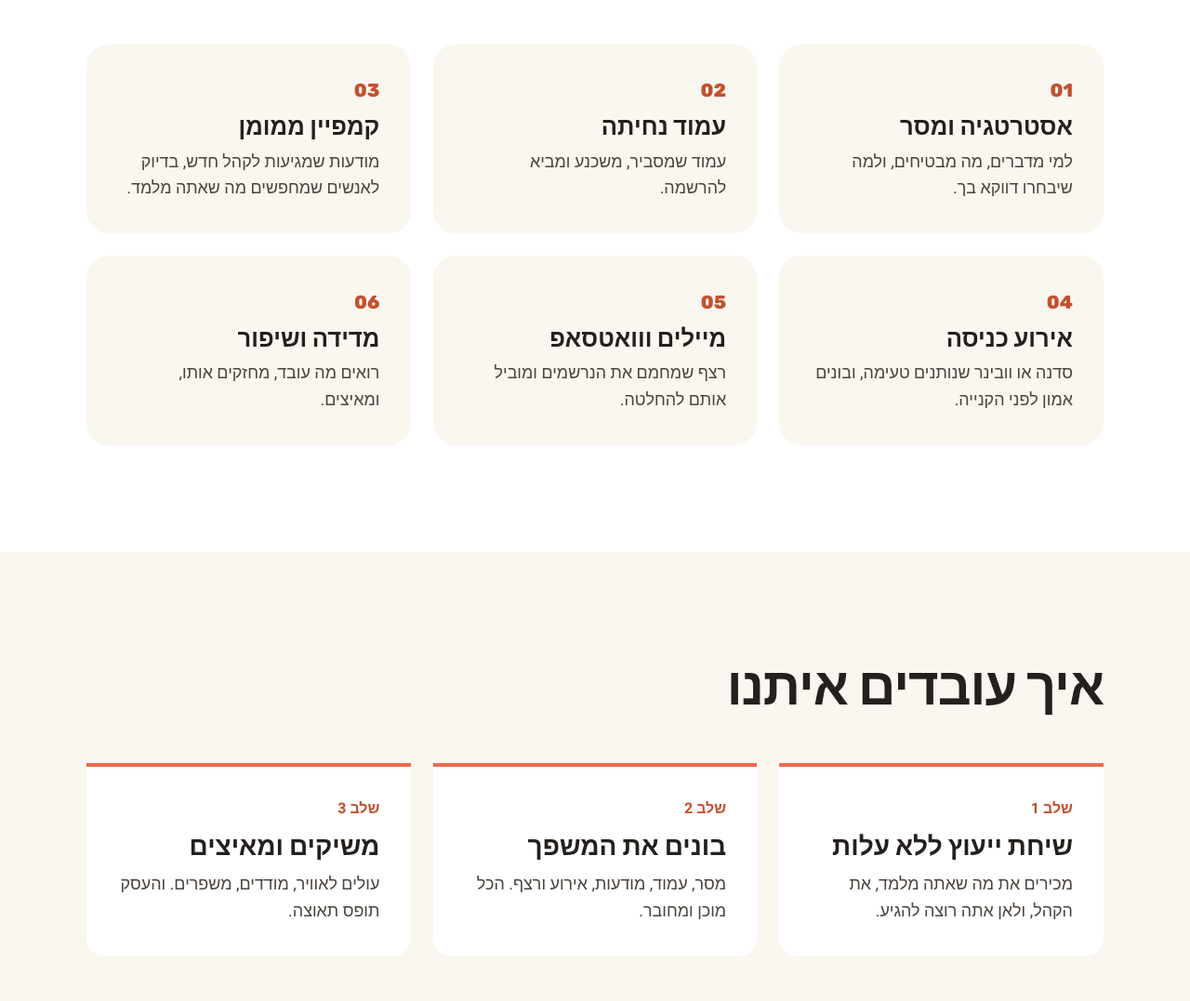
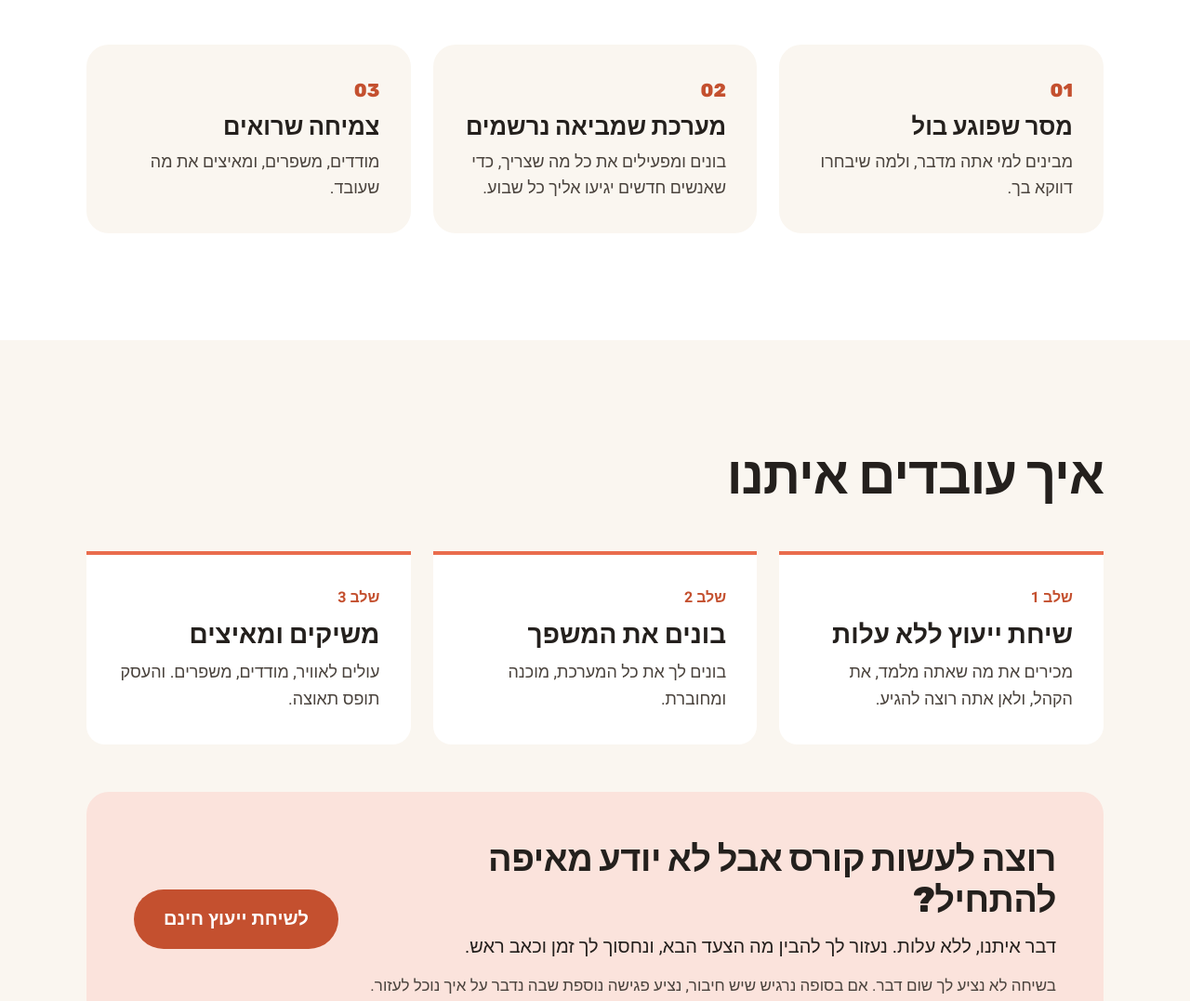
Before and after one commit to yogalivne25-del/teaocha-site, a website: page index.html in a window 1280 px wide. Shown: the part 2233-3310 px from the top of the page at 93% size. Drawn offline with Linux system fonts and the light colour scheme.

Commit message:
Trim funnel section to outcomes only
Co-Authored-By: Claude Opus 5.5 <noreply@anthropic.com>
Claude-Session: https://claude.ai/code/session_01LhcgvFiAWXcWnvvyFuqpQV

```diff
--- a/index.html
+++ b/index.html
@@ -193,12 +193,10 @@ footer a{color:var(--ink-3)}
         <p>לא עוד מודעה בודדת. מערכת שלמה שלוקחת אדם שלא שמע עליך – והופכת אותו לתלמיד.</p>
       </div>
       <div class="grid3">
-        <div class="step"><div class="num">01</div><h3>אסטרטגיה ומסר</h3><p>למי מדברים, מה מבטיחים, ולמה שיבחרו דווקא בך.</p></div>
-        <div class="step"><div class="num">02</div><h3>עמוד נחיתה</h3><p>עמוד שמסביר, משכנע ומביא להרשמה.</p></div>
-        <div class="step"><div class="num">03</div><h3>קמפיין ממומן</h3><p>מודעות שמגיעות לקהל חדש, בדיוק לאנשים שמחפשים מה שאתה מלמד.</p></div>
-        <div class="step"><div class="num">04</div><h3>אירוע כניסה</h3><p>סדנה או וובינר שנותנים טעימה, ובונים אמון לפני הקנייה.</p></div>
-        <div class="step"><div class="num">05</div><h3>מיילים ווואטסאפ</h3><p>רצף שמחמם את הנרשמים ומוביל אותם להחלטה.</p></div>
-        <div class="step"><div class="num">06</div><h3>מדידה ושיפור</h3><p>רואים מה עובד, מחזקים אותו, ומאיצים.</p></div>
+        <div class="step"><div class="num">01</div><h3>מסר שפוגע בול</h3><p>מבינים למי אתה מדבר, ולמה שיבחרו דווקא בך.</p></div>
+        <div class="step"><div class="num">02</div><h3>מערכת שמביאה נרשמים</h3><p>בונים ומפעילים את כל מה שצריך, כדי שאנשים חדשים יגיעו אליך כל שבוע.</p></div>
+        <div class="step"><div class="num">03</div><h3>צמיחה שרואים</h3><p>מודדים, משפרים, ומאיצים את מה שעובד.</p></div>
+      </div>
       </div>
     </div>
   </section>
@@ -208,7 +206,7 @@ footer a{color:var(--ink-3)}
       <h2 class="h2">איך עובדים איתנו</h2>
       <div class="grid3">
         <div class="phase"><div class="lbl">שלב 1</div><h3>שיחת ייעוץ ללא עלות</h3><p>מכירים את מה שאתה מלמד, את הקהל, ולאן אתה רוצה להגיע.</p></div>
-        <div class="phase"><div class="lbl">שלב 2</div><h3>בונים את המשפך</h3><p>מסר, עמוד, מודעות, אירוע ורצף. הכל מוכן ומחובר.</p></div>
+        <div class="phase"><div class="lbl">שלב 2</div><h3>בונים את המשפך</h3><p>בונים לך את כל המערכת, מוכנה ומחוברת.</p></div>
         <div class="phase"><div class="lbl">שלב 3</div><h3>משיקים ומאיצים</h3><p>עולים לאוויר, מודדים, משפרים. והעסק תופס תאוצה.</p></div>
       </div>
       <div class="consult">
```
